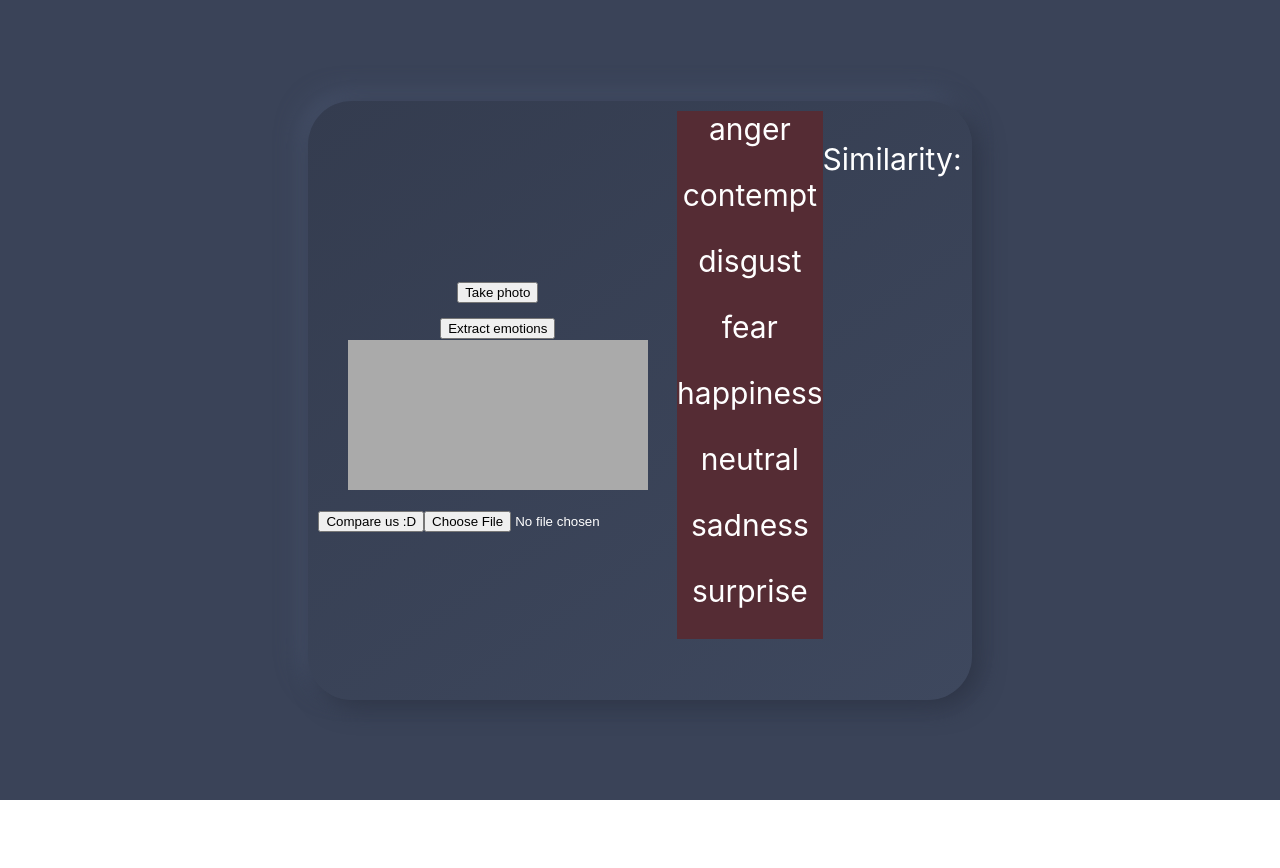
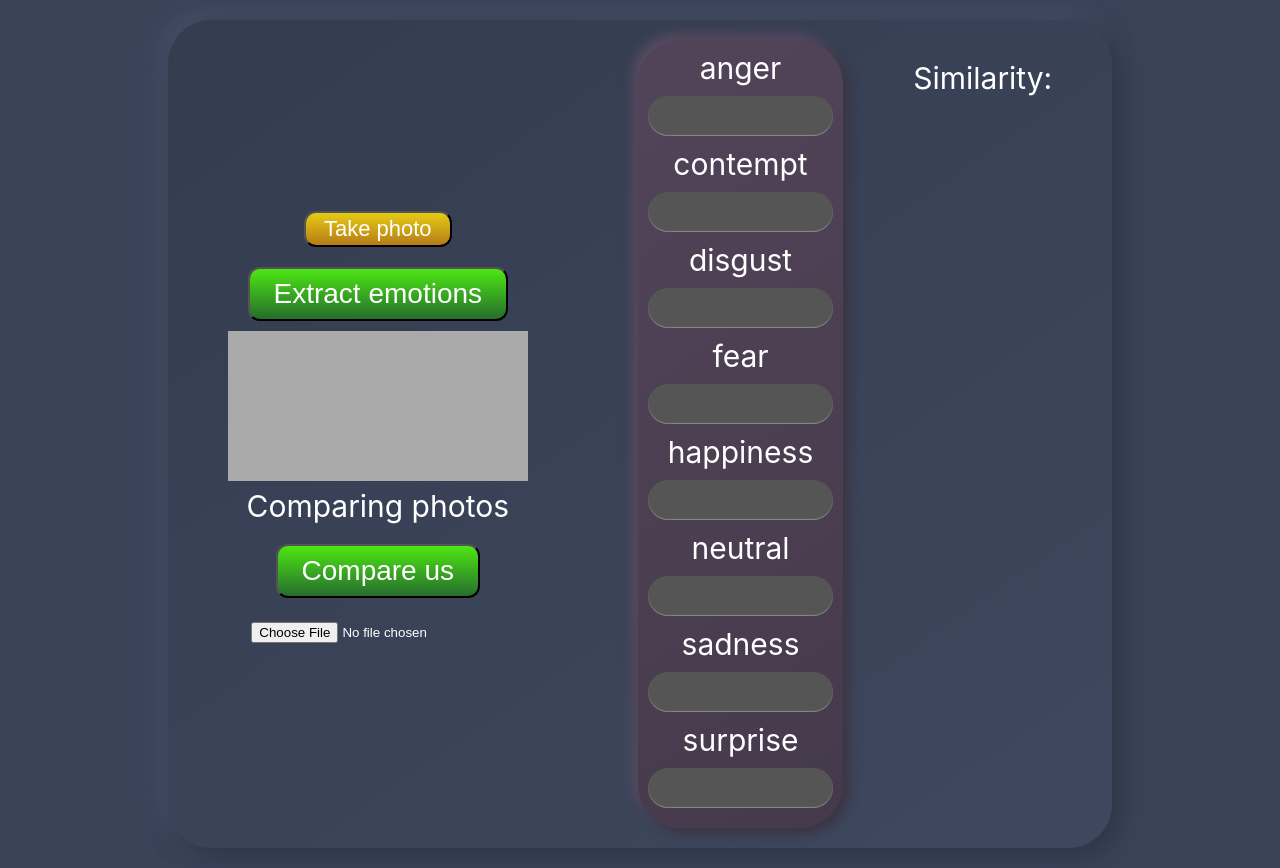
Before and after one commit to gubapatryk/emotionAPI, a React (Create React App) app in the folder emotion-app/: page / in a window 1280 px wide. Before the commit the page ends 800 px from the top, so only its background shows below. Built offline with nearby package versions, Linux system fonts and the light colour scheme; no server answers.

Commit message:
Another UI improvement

```diff
--- a/emotion-app/src/App.css
+++ b/emotion-app/src/App.css
@@ -37,6 +37,7 @@
   }
 }
 .grid-container {
+  margin: 20px;
   display: grid;
   grid-template-columns: auto auto auto;
   padding: 10px;
@@ -46,6 +47,36 @@
                -7px -7px 24px #47526b;
 }
 .grid-item {
+  padding: 0px 50px 0px 50px;
   font-size: 30px;
   text-align: center;
 }
+
+#startbutton {
+  user-select: none;
+  font-size: 22px;
+  padding: 3px 18px;
+  background: rgba(0, 0, 0, 0) linear-gradient(rgba(251,221,11,0.89), rgba(231,147,2,0.72)) repeat scroll 0% 0%;
+   border-radius: 12px;
+   color: rgb(255, 255, 255);
+}
+
+#emotions_button {
+  margin: 20px 0px 10px 0px;
+  user-select: none;
+  font-size: 28px;
+  padding: 9px 24px;
+  background: rgba(0, 0, 0, 0) linear-gradient(rgba(80, 251, 11, 0.89), rgba(30, 126, 30, 0.72)) repeat scroll 0% 0%;
+   border-radius: 12px;
+   color: rgb(255, 255, 255);
+}
+
+#comparebutton {
+  margin: 20px 0px 10px 0px;
+  user-select: none;
+  font-size: 28px;
+  padding: 9px 24px;
+  background: rgba(0, 0, 0, 0) linear-gradient(rgba(80, 251, 11, 0.89), rgba(30, 126, 30, 0.72)) repeat scroll 0% 0%;
+   border-radius: 12px;
+   color: rgb(255, 255, 255);
+}
--- a/emotion-app/src/Components/Bars.css
+++ b/emotion-app/src/Components/Bars.css
@@ -1,7 +1,12 @@
 #my_bars {
+    padding: 10px;
+    margin: 10px;
   width: 100%;
-  background-color: #552c34;
   color: white;
+  border-radius: 44px;
+  background: linear-gradient(145deg, #524459, #453a4b);
+  box-shadow:  5px 5px 12px #3c3241,
+               -5px -5px 12px #5e4e65;
 }
 
 #bar_anger {
@@ -40,3 +45,94 @@
   width: 0%;
   height: 30px;
 }
+
+.bar {
+  width: 0%;
+}
+
+.meter {
+    box-sizing: content-box;
+    height: 20px; /* Can be anything */
+    position: relative;
+    margin: 10px 0 10px 0; /* Just for demo spacing */
+    background: #555;
+    border-radius: 25px;
+    padding: 10px;
+    box-shadow: inset 0 -1px 1px rgba(255, 255, 255, 0.3);
+  }
+  .meter > span {
+    display: block;
+    height: 100%;
+    border-top-right-radius: 8px;
+    border-bottom-right-radius: 8px;
+    border-top-left-radius: 20px;
+    border-bottom-left-radius: 20px;
+    background-color: rgb(43, 194, 83);
+    background-image: linear-gradient(
+      center bottom,
+      rgb(43, 194, 83) 37%,
+      rgb(84, 240, 84) 69%
+    );
+    box-shadow: inset 0 2px 9px rgba(255, 255, 255, 0.3),
+      inset 0 -2px 6px rgba(0, 0, 0, 0.4);
+    position: relative;
+    overflow: hidden;
+  }
+  .meter > span:after,
+  .animate > span > span {
+    content: "";
+    position: absolute;
+    top: 0;
+    left: 0;
+    bottom: 0;
+    right: 0;
+    background-image: linear-gradient(
+      -45deg,
+      rgba(255, 255, 255, 0.2) 25%,
+      transparent 25%,
+      transparent 50%,
+      rgba(255, 255, 255, 0.2) 50%,
+      rgba(255, 255, 255, 0.2) 75%,
+      transparent 75%,
+      transparent
+    );
+    z-index: 1;
+    background-size: 50px 50px;
+    animation: move 2s linear infinite;
+    border-top-right-radius: 8px;
+    border-bottom-right-radius: 8px;
+    border-top-left-radius: 20px;
+    border-bottom-left-radius: 20px;
+    overflow: hidden;
+  }
+
+  .animate > span:after {
+    display: none;
+  }
+
+  @keyframes move {
+    0% {
+      background-position: 0 0;
+    }
+    100% {
+      background-position: 50px 50px;
+    }
+  }
+
+  .orange > span {
+    background-image: linear-gradient(#f1a165, #f36d0a);
+  }
+
+  .red > span {
+    background-image: linear-gradient(#f0a3a3, #f42323);
+  }
+
+  .nostripes > span > span,
+  .nostripes > span::after {
+    background-image: none;
+  }
+
+  #page-wrap {
+    width: 490px;
+    margin: 80px auto;
+  }
--- a/emotion-app/src/Components/Bars.js
+++ b/emotion-app/src/Components/Bars.js
@@ -7,21 +7,29 @@ export default class Bars extends Component {
             <div>
                 <div id="my_bars">
                     anger
-                    <div id="bar_anger" className="my_bar"></div>
+                    <div class="meter">
+                        <span id="bar_anger" class="bar"></span></div>
                     contempt
-                    <div id="bar_contempt" className="my_bar"></div>
+                    <div class="meter">
+                        <span id="bar_contempt" class="bar"></span></div>
                     disgust
-                    <div id="bar_disgust" className="my_bar"></div>
+                    <div class="meter">
+                        <span id="bar_disgust" class="bar"></span></div>
                     fear
-                    <div id="bar_fear" className="my_bar"></div>
+                    <div class="meter">
+                        <span id="bar_fear" class="bar"></span></div>
                     happiness
-                    <div id="bar_happiness" className="my_bar"></div>
+                    <div class="meter">
+                        <span id="bar_happiness" class="bar"></span></div>
                     neutral
-                    <div id="bar_neutral" className="my_bar"></div>
+                    <div class="meter">
+                        <span id="bar_neutral" class="bar"></span></div>
                     sadness
-                    <div id="bar_sadness" className="my_bar"></div>
+                    <div class="meter">
+                        <span id="bar_sadness" class="bar"></span></div>
                     surprise
-                    <div id="bar_surprise" className="my_bar"></div>
+                    <div class="meter">
+                        <span id="bar_surprise" class="bar"></span></div>
                 </div>
             </div>
         )
--- a/emotion-app/src/Components/Mirror.js
+++ b/emotion-app/src/Components/Mirror.js
@@ -5,7 +5,7 @@ export default class Mirror extends Component {
 	constructor(props) {
 		super(props);
 		(function () {
-			var apiUrl = 'wereta.es:3001'
+			//var apiUrl = 'wereta.es:3001'
 			// The width and height of the captured photo. We will set the
 			// width to the value defined here, but the height will be
 			// calculated based on the aspect ratio of the input stream.
@@ -200,7 +200,7 @@ export default class Mirror extends Component {
 
 	render() {
 		return (
-			<div>
+			<div style={{padding: '20px 0px 0px 0px'}}>
 				<div className="camera">
 					<video id="video">Video stream not available.</video>
 					<br/>
@@ -211,8 +211,11 @@ export default class Mirror extends Component {
 				<canvas id="canvas">
 				</canvas>
 					<br/>
-					<button id="comparebutton">Compare us :D</button>
-					<input type='file' id='inputfile'/>
+					Comparing photos
+					<br/>
+					<button id="comparebutton">Compare us</button>
+					<br/>
+					<input type='file' id='inputfile' />
 				</div>
 				<canvas id="canvas-celebrity">
 				</canvas>
```
Also changed, not shown: 1 other file (tests, documents, lock files or other folders).
